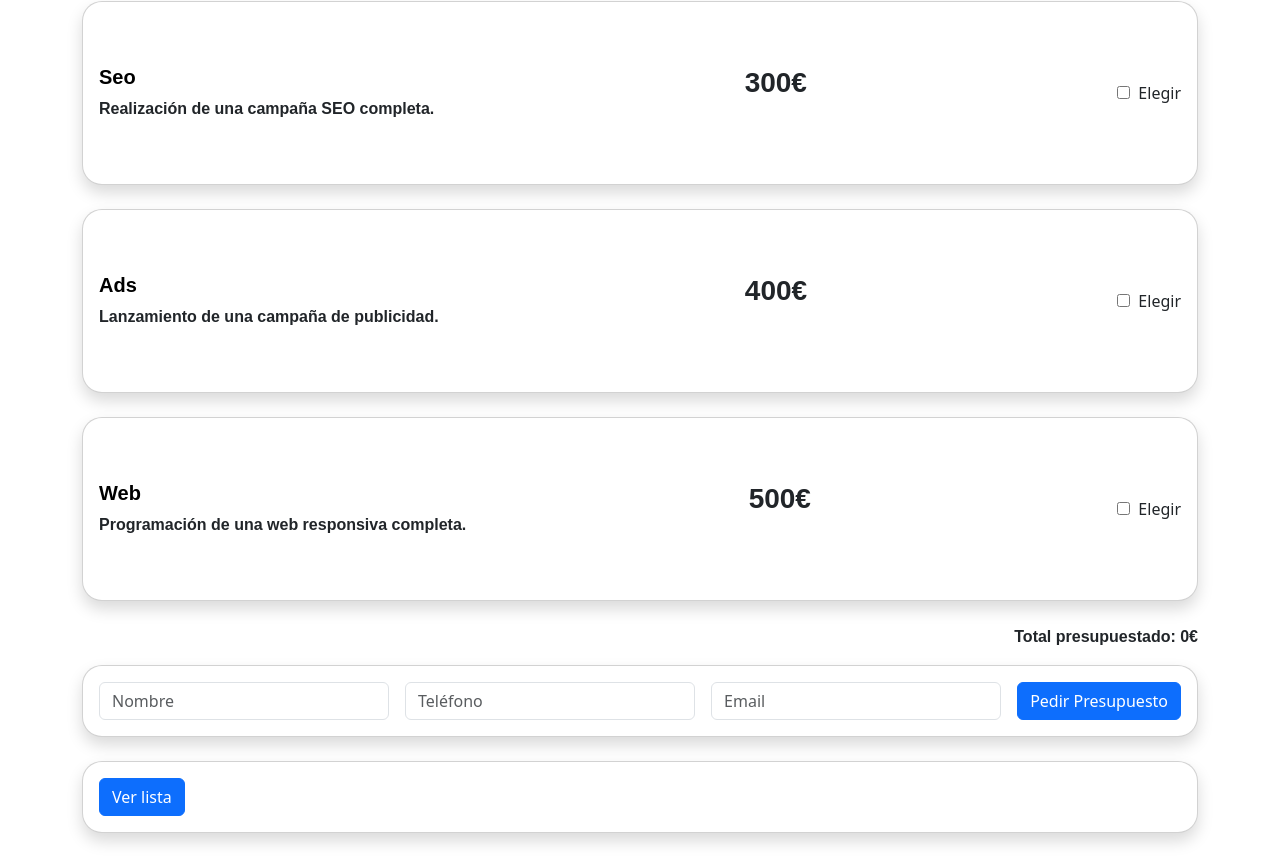
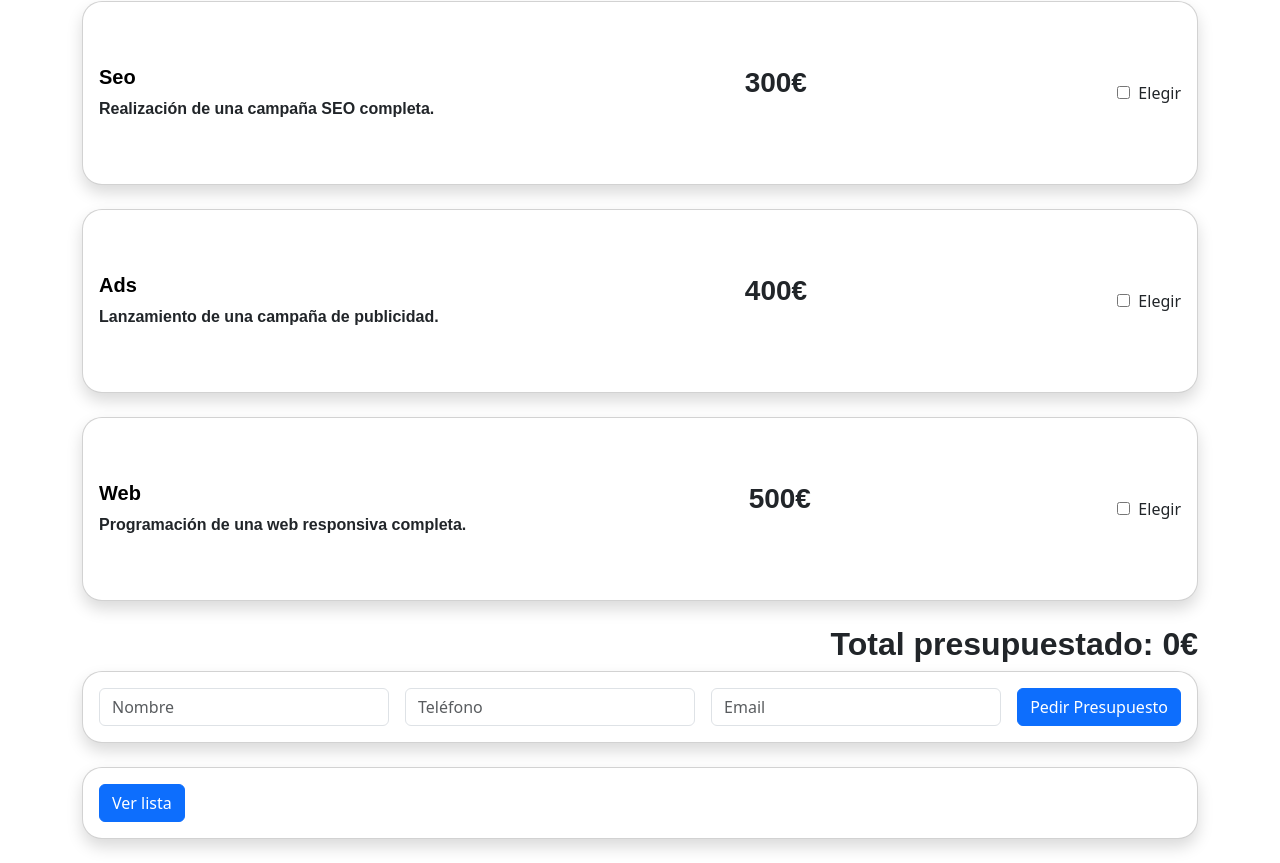
Before and after one commit to GusFDLPBarcelona/Gustavo-Mujica-Sprint-6-Angular, an Angular app in the folder presupuestos/: page /home in a window 1280 px wide. Shown: the part 273-1136 px from the top of the page. Built offline with nearby package versions, Linux system fonts and the light colour scheme.

Commit message:
Estilos.

```diff
--- a/presupuestos/src/app/home/home.component.css
+++ b/presupuestos/src/app/home/home.component.css
@@ -66,9 +66,8 @@
     border-color: #dc3545;
 }
 
-.contenido-presupuesto p {
+.contenido-presupuesto h2 {
     text-align: right;
-    font-weight: 900 !important;
-    font-size: 16px !important;
+    font-weight: 850!important;
     font-family: Arial, sans-serif;
 }
--- a/presupuestos/src/app/home/home.component.html
+++ b/presupuestos/src/app/home/home.component.html
@@ -65,12 +65,12 @@
             }
         </div>
     </form>
-    <div class="mt-3 text-right contenido-presupuesto">
-        <p>Total presupuestado: {{ monto }}€</p>
+    <div class="mt-3 mb-2 text-right contenido-presupuesto">
+        <h2>Total presupuestado: {{ monto }}€</h2>
 
     </div>
 
-    <div class="card shadow mb-4">
+    <div class="card shadow mt-2 mb-4">
         <div class="card-body d-flex justify-content-center align-items-center">
             <form [formGroup]="usuarioForm" class="d-flex justify-content-center align-items-center w-100">
                 <input type="text" formControlName="nombre" placeholder="Nombre" class="form-control mr-2 me-3"
```
